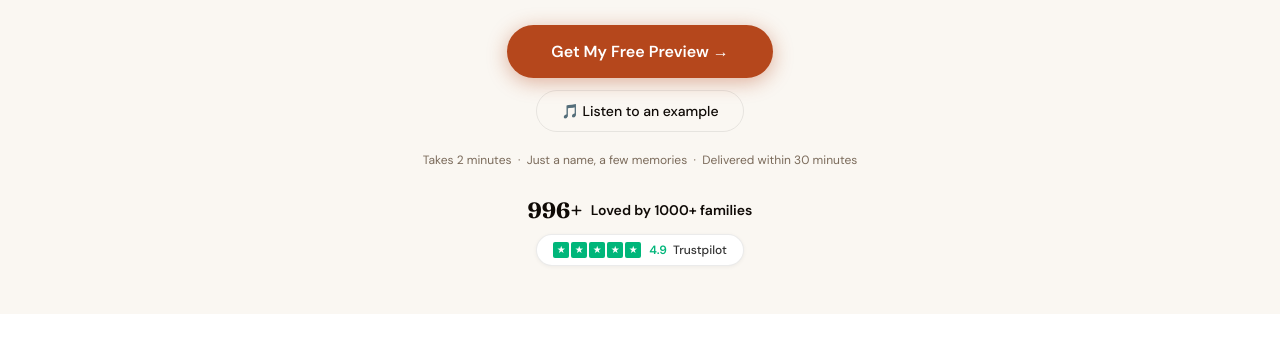
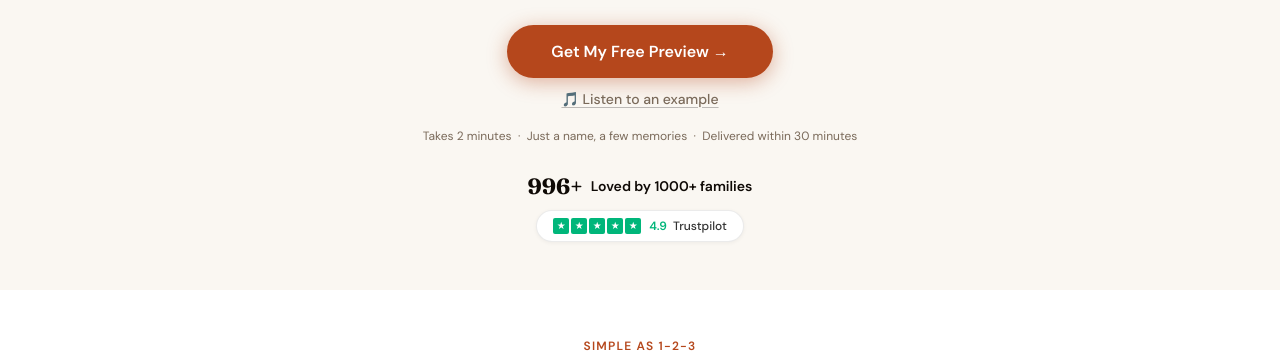
Before and after one commit to ihsanalpyildizllc-sketch/storysound, a website: page public/create2-landing.html in a window 1280 px wide. Shown: the part 389-748 px from the top of the page. Drawn offline with Linux system fonts and the light colour scheme.

Commit message:
create2-landing: listen button → underlined text link scrolling to examples

```diff
--- a/public/create2-landing.html
+++ b/public/create2-landing.html
@@ -31,8 +31,8 @@ nav{padding:14px 32px;display:flex;justify-content:space-between;align-items:cen
 .hero-btns{display:flex;flex-direction:column;align-items:center;gap:12px;margin-bottom:20px}
 .btn-primary{display:inline-block;background:var(--rust);color:#fff;padding:16px 44px;border-radius:100px;font-size:16px;font-weight:700;text-decoration:none;box-shadow:0 4px 20px rgba(181,71,28,.4);transition:all .2s}
 .btn-primary:hover{background:var(--rust-dark);transform:translateY(-1px)}
-.btn-ghost{display:inline-flex;align-items:center;gap:8px;color:var(--ink);font-size:14px;font-weight:500;text-decoration:none;border:1.5px solid var(--border);padding:11px 24px;border-radius:100px;transition:all .2s}
-.btn-ghost:hover{border-color:var(--rust);color:var(--rust)}
+.btn-ghost{display:inline-flex;align-items:center;gap:6px;color:var(--muted);font-size:14px;font-weight:500;text-decoration:underline;text-underline-offset:3px;text-decoration-color:rgba(0,0,0,.25);transition:all .2s;padding:0}
+.btn-ghost:hover{color:var(--rust);text-decoration-color:var(--rust)}
 .hero-note{font-size:12px;color:var(--muted);margin-bottom:28px}
 .social-proof{display:flex;flex-direction:column;align-items:center;gap:10px}
 .proof-count{display:flex;align-items:center;gap:8px;font-size:14px;font-weight:600;color:var(--ink)}
```
